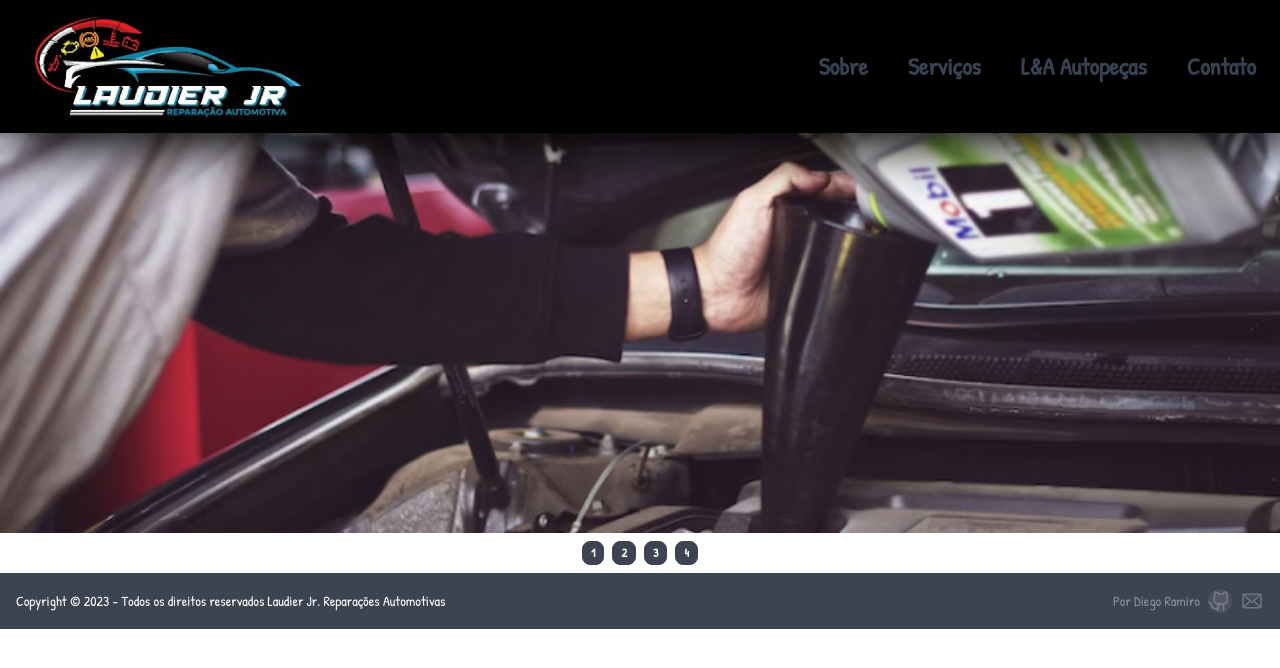
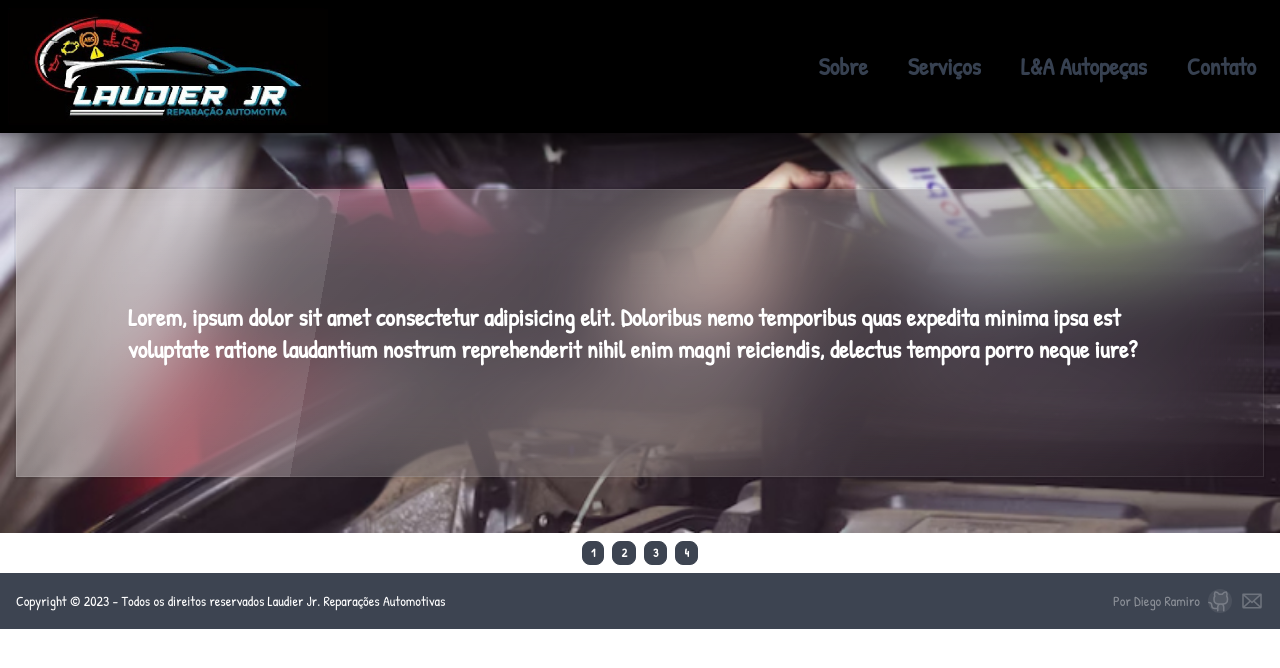
Before and after one commit to Diego-Girao/laudier-oficina, a React (Vite) app: page /repair in a window 1280 px wide. Shown: the top 668 px of the page. Built offline with nearby package versions, Linux system fonts and the light colour scheme.

Commit message:
Style create first carousel mock text

```diff
--- a/src/routes/Repair/Repair.jsx
+++ b/src/routes/Repair/Repair.jsx
@@ -2,17 +2,35 @@ export default function Repair() {
 	return (
 		<>
 			<div className="carousel w-full">
-				<div id="item1" className="carousel-item w-full">
-					<img src="src/assets/images/tool_thumb1.jpg" className="w-full" />
+				<div id="item1" className="carousel-item w-full items-center">
+					<img
+						src="src/assets/images/tool_thumb1.jpg"
+						className="w-full relative"
+					/>
+					<p className="text-white text-base font-bold absolute glass xl:p-28 md:mx-4 md:text-2xl">
+						Lorem, ipsum dolor sit amet consectetur adipisicing elit. Doloribus
+						nemo temporibus quas expedita minima ipsa est voluptate ratione
+						laudantium nostrum reprehenderit nihil enim magni reiciendis,
+						delectus tempora porro neque iure?
+					</p>
 				</div>
 				<div id="item2" className="carousel-item w-full">
-					<img src="src/assets/images/tool_thumb2.jpg" className="w-full" />
+					<img
+						src="src/assets/images/tool_thumb2.jpg"
+						className="w-full relative"
+					/>
 				</div>
 				<div id="item3" className="carousel-item w-full">
-					<img src="src/assets/images/tool_thumb3.jpg" className="w-full" />
+					<img
+						src="src/assets/images/tool_thumb3.jpg"
+						className="w-full relative"
+					/>
 				</div>
 				<div id="item4" className="carousel-item w-full">
-					<img src="src/assets/images/tool_thumb4.jpg" className="w-full" />
+					<img
+						src="src/assets/images/tool_thumb4.jpg"
+						className="w-full relative"
+					/>
 				</div>
 			</div>
 			<div className="flex justify-center w-full py-2 gap-2">
```
